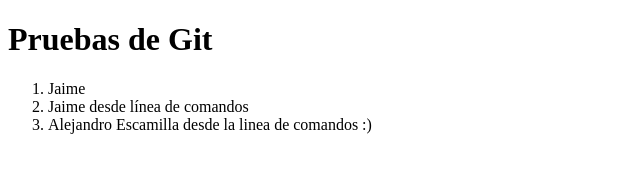
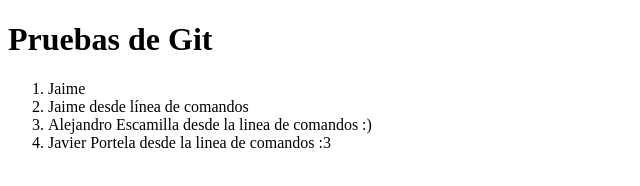
Before and after one commit to jaimelatorre/pruebaGit, a plain HTML site: page index.html in a window 1280 px wide. Shown: the whole page, without its empty margins (0-640 px from the left). Drawn offline with Linux system fonts and the light colour scheme.

Commit message:
Prueba Javier

```diff
--- a/index.html
+++ b/index.html
@@ -10,6 +10,7 @@
   <li>Jaime</li>
   <li>Jaime desde línea de comandos</li>
   <li>Alejandro Escamilla desde la linea de comandos :)</li>
+  <li>Javier Portela desde la linea de comandos :3</li>
 </ol>
 
 </body>
```
